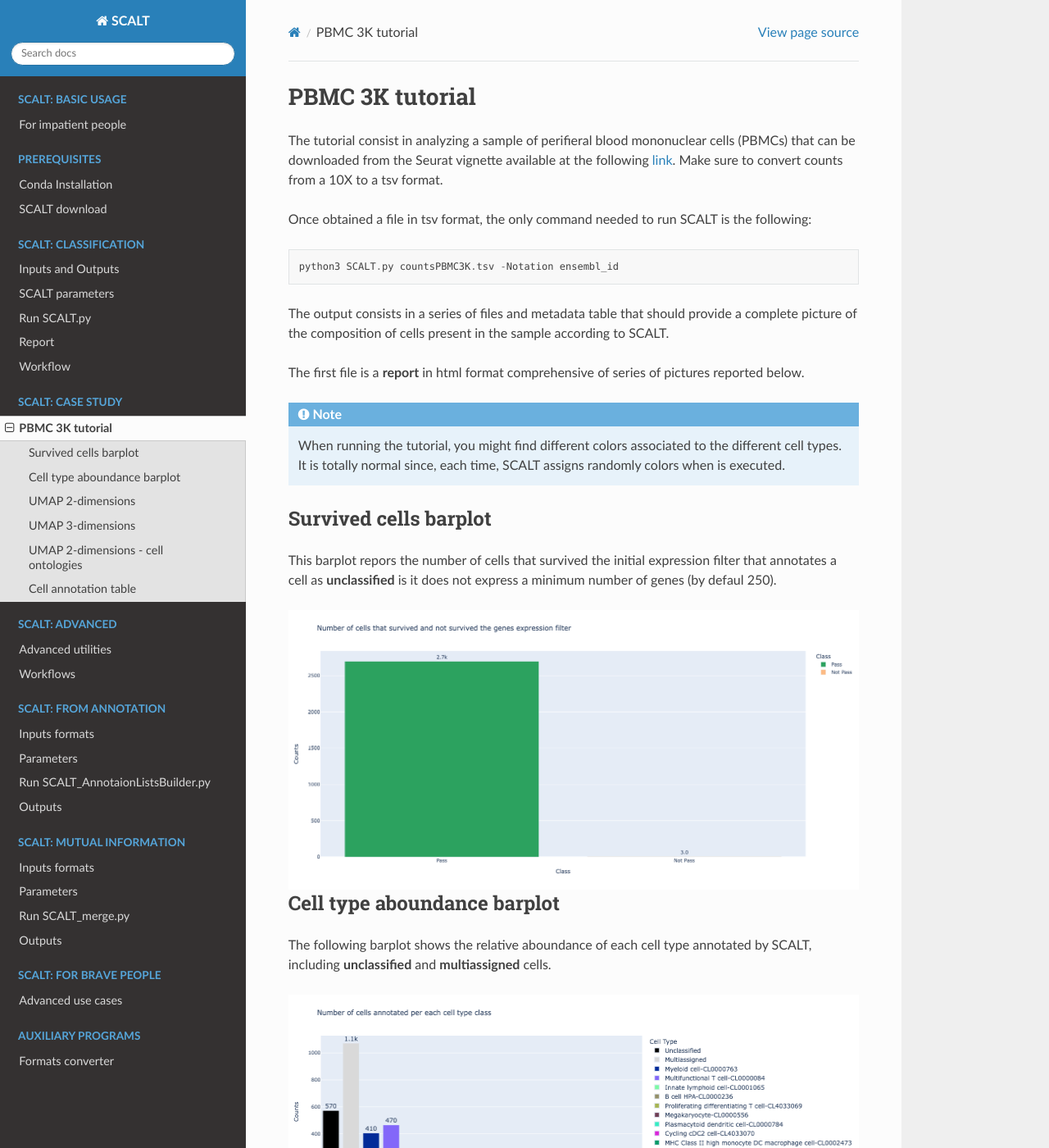
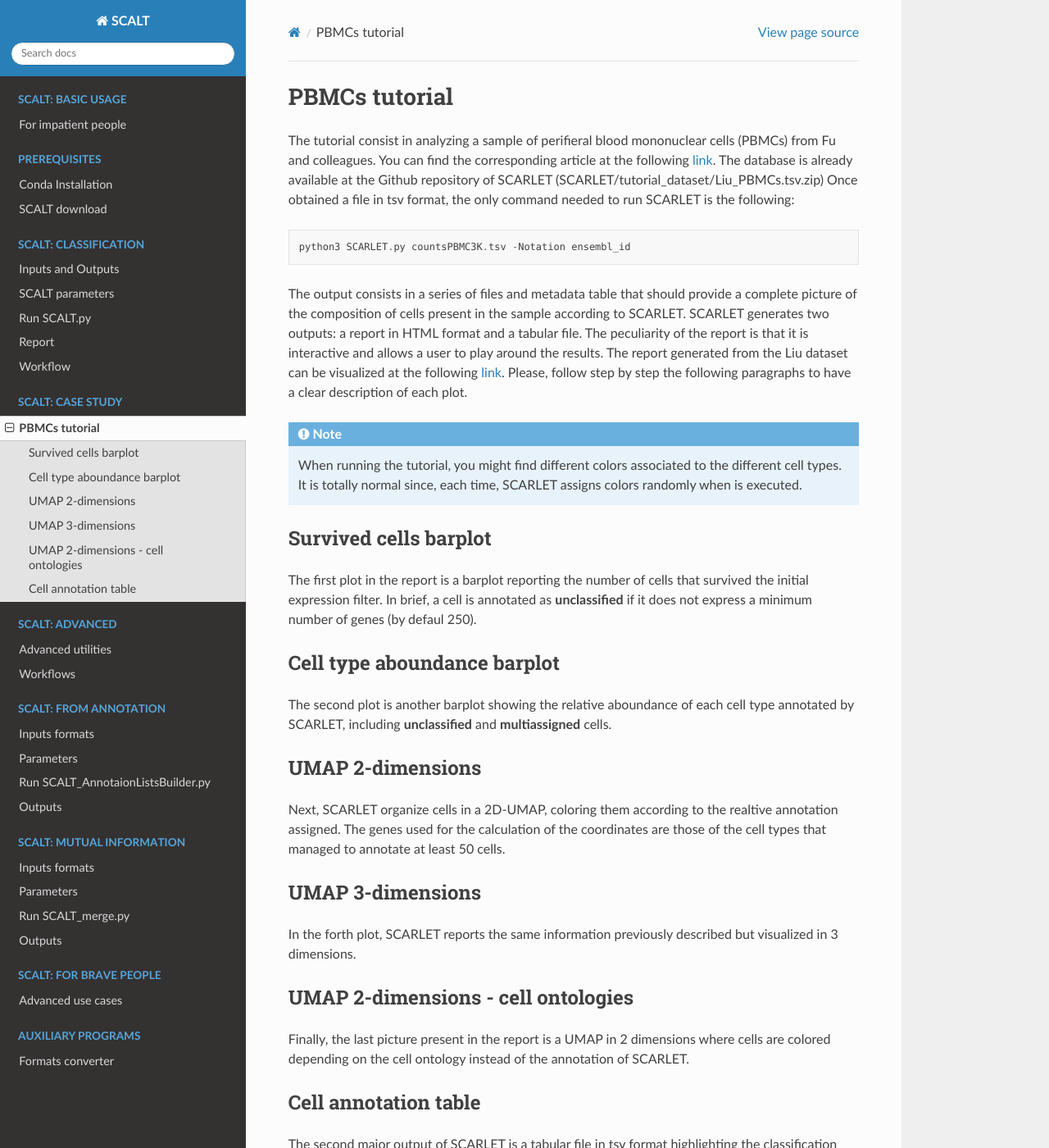
Before and after one commit to danitrave/SCALT, a Sphinx documentation site: the page built from docs/source/tutorial_pbmc.rst, in a window 1280 px wide and 1400 px high. Shown: the whole window at 82% size. Built offline with Sphinx 7.4.7 and the Read the Docs theme 3.1.0, drawn with Linux system fonts in a browser that asks for light colours; some of the changed text lies outside the part shown.

Commit message:
Update tutorial_pbmc.rst

```diff
--- a/docs/source/tutorial_pbmc.rst
+++ b/docs/source/tutorial_pbmc.rst
@@ -1,66 +1,48 @@
-PBMC 3K tutorial
-================
+PBMCs tutorial
+==============
 
-The tutorial consist in analyzing a sample of perifieral blood mononuclear cells (PBMCs) that can be downloaded from the Seurat vignette available at the following `link <https://cf.10xgenomics.com/samples/cell/pbmc3k/pbmc3k_filtered_gene_bc_matrices.tar.gz>`_.
-Make sure to convert counts from a 10X to a tsv format.
 
-Once obtained a file in tsv format, the only command needed to run SCALT is the following:
+The tutorial consist in analyzing a sample of perifieral blood mononuclear cells (PBMCs) from Fu and colleagues. You can find the corresponding article at the following `link <https://doi.org/10.1093/bib/bbae392>`_.
+The database is already available at the Github repository of SCARLET (SCARLET/tutorial_dataset/Liu_PBMCs.tsv.zip)
+Once obtained a file in tsv format, the only command needed to run SCARLET is the following:
 
 ::
 
-   python3 SCALT.py countsPBMC3K.tsv -Notation ensembl_id
+   python3 SCARLET.py countsPBMC3K.tsv -Notation ensembl_id
 
-The output consists in a series of files and metadata table that should provide a complete picture of the composition of cells present in the sample according to SCALT.
-
-The first file is a **report** in html format comprehensive of series of pictures reported below.
+The output consists in a series of files and metadata table that should provide a complete picture of the composition of cells present in the sample according to SCARLET.
+SCARLET generates two outputs: a report in HTML format and a tabular file. The peculiarity of the report is that it is interactive and allows a user to play around the results.
+The report generated from the Liu dataset can be visualized at the following `link <https://danitrave.github.io/SCALT/tutorial_dataset/Liu_PBMCs_report.html>`_.
+Please, follow step by step the following paragraphs to have a clear description of each plot.
 
 .. note::
 
-   When running the tutorial, you might find different colors associated to the different cell types. It is totally normal since, each time, SCALT assigns randomly colors when is executed.
+   When running the tutorial, you might find different colors associated to the different cell types. It is totally normal since, each time, SCARLET assigns colors randomly when is executed.
 
 Survived cells barplot
 ----------------------
-This barplot repors the number of cells that survived the initial expression filter that annotates a cell as **unclassified** is it does not express a minimum number of genes (by defaul 250).
-
-.. figure:: pictures/barplot1.png
-   :align: center
-   :scale: 50%
+The first plot in the report is a barplot reporting the number of cells that survived the initial expression filter. In brief, a cell is annotated as **unclassified** if it does not express a minimum number of genes (by defaul 250).
 
 Cell type aboundance barplot
 ----------------------------
-The following barplot shows the relative aboundance of each cell type annotated by SCALT, including **unclassified** and **multiassigned** cells.
-
-.. figure:: pictures/barplot2.png
-   :align: center
-   :scale: 50%
+The second plot is another barplot showing the relative aboundance of each cell type annotated by SCARLET, including **unclassified** and **multiassigned** cells.
 
 UMAP 2-dimensions
 -----------------
-The plot reported below is a UMAP in 2 dimensions depicting the cells and their relative annotation acording to SCALT. The genes used for the calculation of the coordinates are those of the cell types that managed to annotate at least 50 cells.
+Next, SCARLET organize cells in a 2D-UMAP, coloring them according to the realtive annotation assigned. The genes used for the calculation of the coordinates are those of the cell types that managed to annotate at least 50 cells.
 
-.. figure:: pictures/umap2d.png
-   :align: center
-   :scale: 50%
 
 UMAP 3-dimensions
 -----------------
-The following UMAP reports the same information previously described but visualized in 3 dimensions.
-
-.. figure:: pictures/umap3d.png
-   :align: center
-   :scale: 50%
+In the forth plot, SCARLET reports the same information previously described but visualized in 3 dimensions.
 
 UMAP 2-dimensions - cell ontologies
 -----------------------------------
-Finally, the last picture present in the report is a UMAP in 2 dimensions where cells are colored depending on the cell ontology instead of the annotation of SCALT.
-
-.. figure:: pictures/umap_onto.png
-   :align: center
-   :scale: 50%
+Finally, the last picture present in the report is a UMAP in 2 dimensions where cells are colored depending on the cell ontology instead of the annotation of SCARLET.
 
 Cell annotation table
 ---------------------
-The second major output of SCALT is a tabular file in tsv format highlighting the classification outcome assigned to each cell by the tool.
+The second major output of SCARLET is a tabular file in tsv format highlighting the classification outcome assigned to each cell by the tool.
 A piece of the table reporting the results for the first 10 cells of the 3K PBMCs sample is reported below.
 
 .. figure:: pictures/anno_table_pbmc3k.png
@@ -68,6 +50,6 @@ A piece of the table reporting the results for the first 10 cells of the 3K PBMC
    :scale: 50%
 
 1. **Cell_ID** is the barcode of each cell;
-2. **Prim.Lab** indicates which was the most significant annotation according to SCALT. When none of the lists recapitulates the cell type, the annotation found in this column is **unclassified**;
+2. **Prim.Lab** indicates which was the most significant annotation according to SCARLET. When none of the lists recapitulates the cell type, the annotation found in this column is **unclassified**;
 3. **Multi_label** notifies when a cell is annotated as **multiassigned** or not. Three cases are possible. If the cell is multiassigned, the corresponding value in this column will be **YES**. Wherever the cell is univocally assigned, the value will be **NO**. Finally, if the cell is unclassified, its value in this column will be **NA**;
 4. **Alt.Lab** shows the significant possible annotations when a cell is multiassigned. In the other cases, the value is NA.
```
